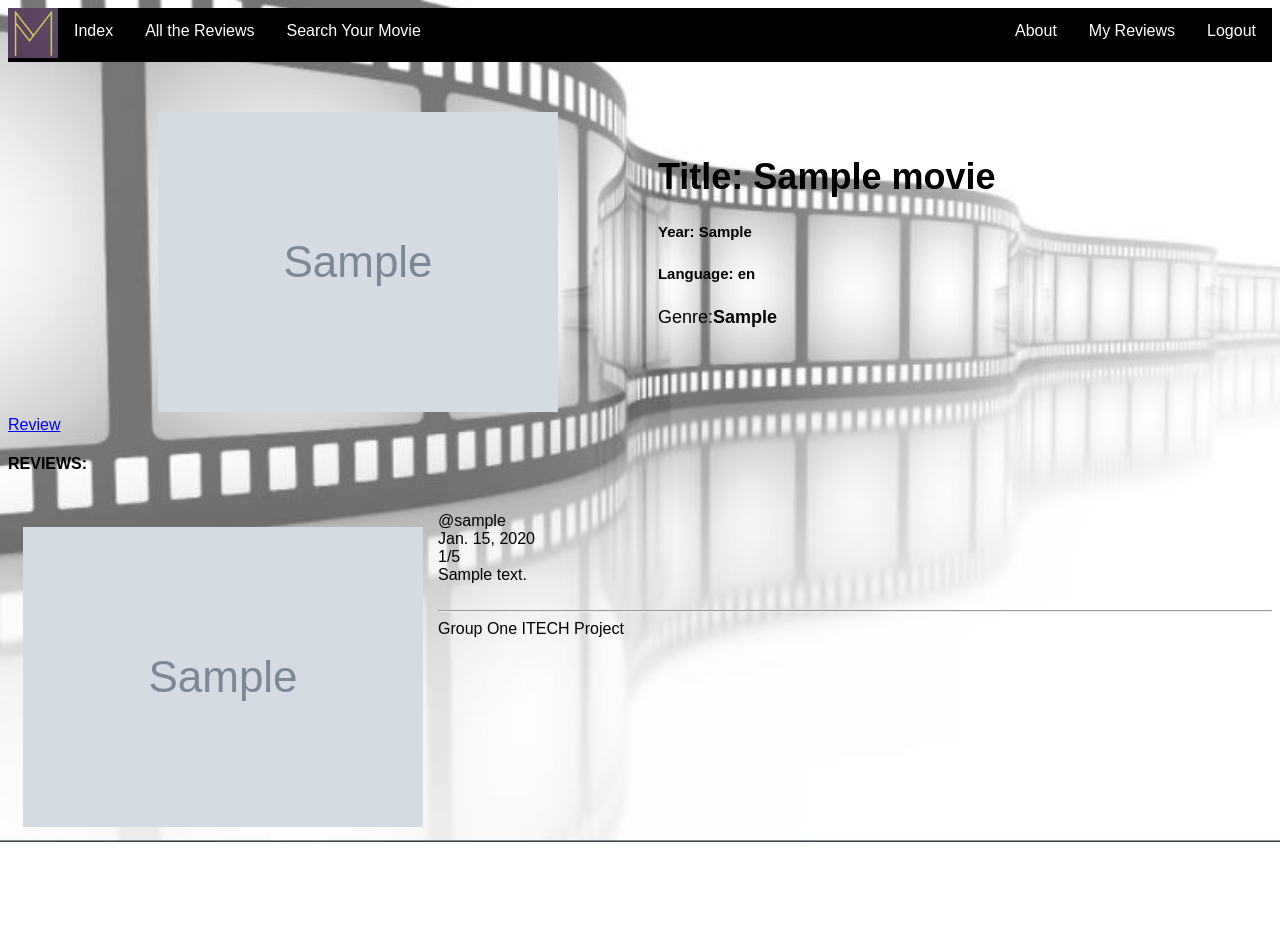
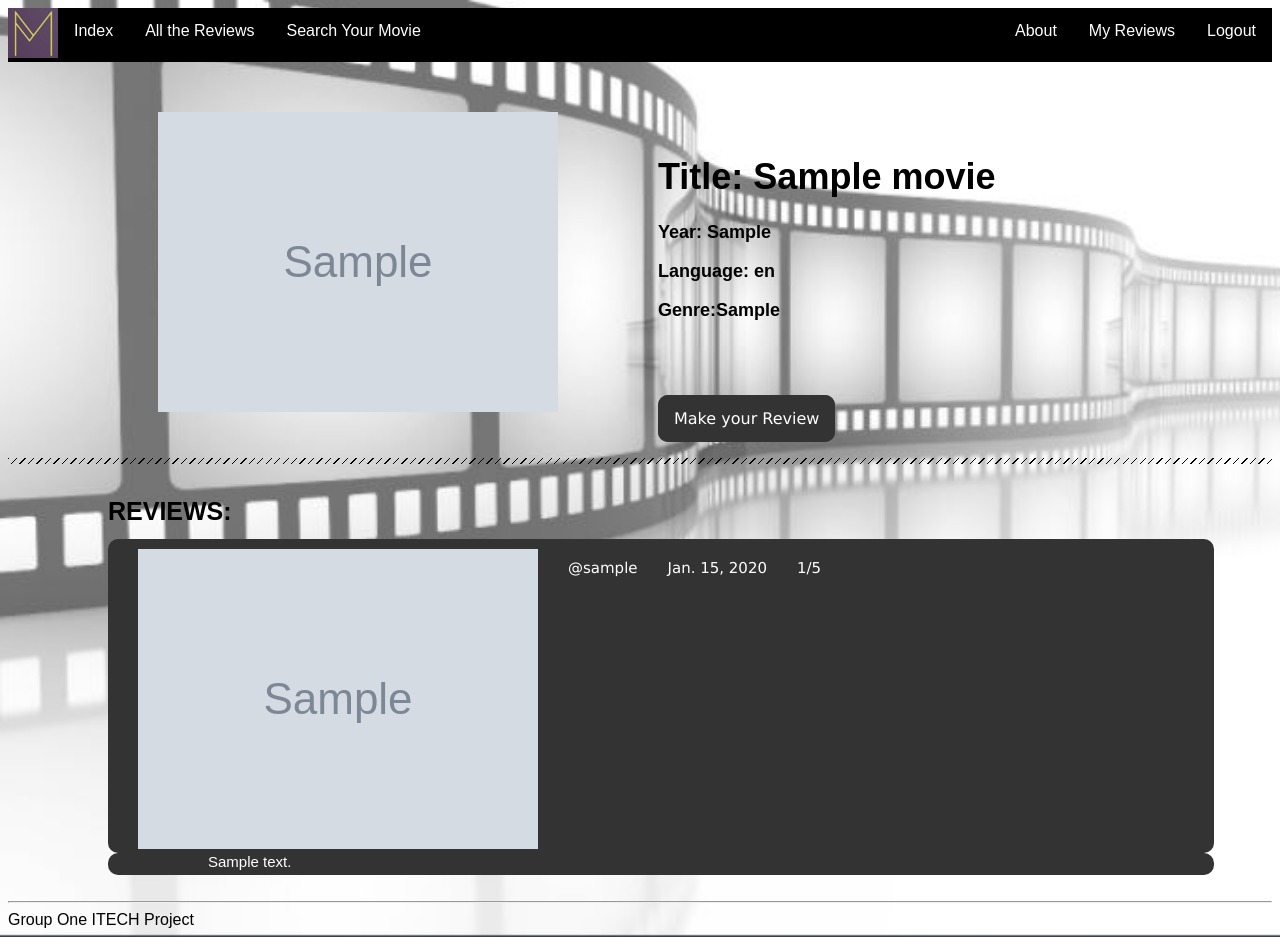
Before and after one commit to ChinwekeleIzuzu/MovieWorld, a Django app: page /movieworld/1 in a window 1280 px wide. Before the commit the page ends 842 px from the top, so only its background shows below. Run offline with Django 3.2, Linux system fonts and the light colour scheme; a user stored in the database is signed in; tables that the repository leaves empty hold one stand-in row (values such as "Sample post"); grey boxes marked "Sample" are stand-in pictures; data that the repository does not hold is empty; some libraries are stand-ins or nearby versions.

Commit message:
Update reviews.html

```diff
--- a/templates/movieworld/reviews.html
+++ b/templates/movieworld/reviews.html
@@ -15,12 +15,12 @@
         <img src="{{ movie_data.poster.url }}">
         <div class="info">
             <h1> Title: {{ movie_data.title }} </h1>
-            <h5> Year: {{  movie_data.year }} </h5>
-            <h5> Language: {{ movie_data.language }} </h5>
-            <p>Genre:<b>{{ movie_data.genre }}</b></p>
+            <p><b> Year: {{  movie_data.year }} </b></p>
+            <p><b> Language: {{ movie_data.language }} </b></p>
+            <p><b>Genre:{{ movie_data.genre }}</b></p>
         </div>
         <div>
-            <a href="{% url 'movieworld:reviews' movie_data.movie_id%}">Review</a>
+            <a class='make-btn' href="{% url 'movieworld:reviews' movie_data.movie_id%}">Make your Review</a>
         </div>
     </div>
     {% else %}
@@ -28,32 +28,35 @@
         <img src="{{ movie_data.Poster }}">
         <div class="info">
             <h1> Title: {{ movie_data.Title }} </h1>
-            <h5> Year: {{  movie_data.Year }} </h5>
-            <h5> Language: {{ movie_data.Language }} </h5>
-            <p>Genre: <b>{{ movie_data.Genre }} </b></p>
+            <p><b> Year: {{  movie_data.Year }} </b></p>
+            <p><b> Language: {{ movie_data.Language }} </b></p>
+            <p><b>Genre: {{ movie_data.Genre }} </b></p>
         </div>
         <div>
-            <a href="{% url 'movieworld:reviews' movie_data.imdbID%}">Review</a>
+            <a class='make-btn' href="{% url 'movieworld:reviews' movie_data.imdbID%}">Make your Review</a>
         </div>
     </div>
     {% endif %}
 
-    <div class="review">
-        <h4><b>REVIEWS:</b></h4><br>
+    <hr class='hr'>
+
+    <div class="reviews" >
+        <h4  class='reviews-header'><b>REVIEWS:</b></h4><br>
 
         {% for review in reviews %}
-
+         <ul class='ul_white'>
+            <li class='li_pic'>
             {% if review.user.profile.picture %}
                 <img src="{{ review.user.profile.picture.url }}" alt="aa">
             {% else %}
                 <img src="{% static 'img/avatar2.jpeg' %}" alt="">
             {% endif %}
-
-                <div>@{{ review.user.username }}</div>
-                <div>{{ review.date }}</div>
-                <div>{{ review.review_number }}/5</div>
-                <div>{{ review.review }}</div>
-
+                </li>
+                <li class='li'>@{{ review.user.username }}</li>
+                <li class='li'>{{ review.date }}</li>
+                <li class='li'>{{ review.review_number }}/5</li>
+            </ul>
+            <ul class='ul_reviews'><li class='li_reviews'> {{ review.review }}</li> </ul>
             <br/>
         {% endfor %}
     </div>
```
